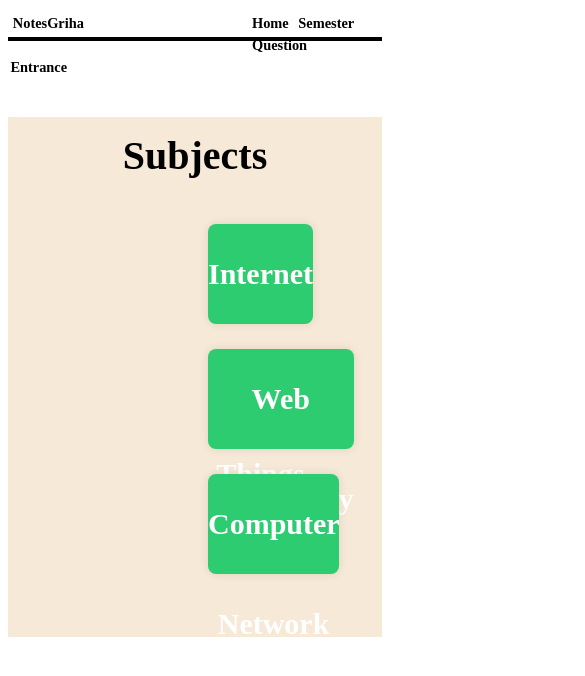
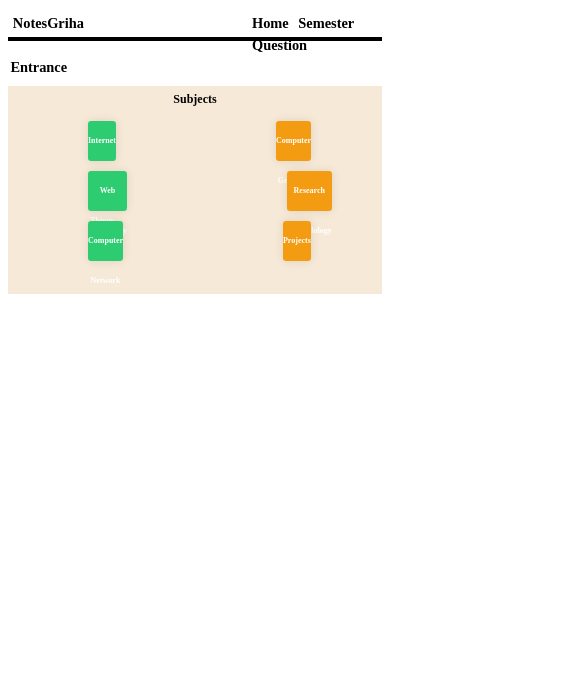
Before and after one commit to anilghale123/WebDevelopment, a plain HTML site: page noteHouse/fifthsem.html in a window 390 px wide. Shown: the top 676 px of the page, 585 px wide, since content can reach past the window. Drawn offline with Linux system fonts and the light colour scheme.

Commit message:
updated responsiveness for subjects page

```diff
--- a/noteHouse/semester.css
+++ b/noteHouse/semester.css
@@ -1,26 +1,30 @@
+
+html{
+    font-size: 62.5%;
+}
 #subjects{
-    height: 520px;
+    height: 52rem;
     width: auto;
     background-color: rgb(247, 233, 215);
 }
 
 #subjects p{
     text-align: center;
-    font-size: 40px;
-    padding-top: 15px;
+    font-size: 3rem;
+    padding-top: 1.5rem;
     font-weight: bold;
 }
 .sub {
     display: flex;
     justify-content: space-between;
-    margin-bottom: 20px;
-    padding-top: 5px;
-    margin-top: 20px;
+    margin-bottom: 2rem;
+    padding-top: 0.5rem;
+    margin-top: 2rem;
 }
 
 .sub a{
     text-decoration: none;
-    font-size: 30px;
+    font-size: 2rem;
     font-weight: bold;
 }
 
@@ -29,16 +33,16 @@
 }
 
 .block {
-    width: 355px;
-    height: 100px;
+    width: 35rem;
+    height: 10rem;
     text-align: center;
-    line-height: 100px;
-    font-size: 18px;
+    line-height: 10rem;
+    font-size: 1.8rem;
     color: #fff;
-    border-radius: 8px;
+    border-radius: 0.8rem;
     box-shadow: 0 0 10px rgba(0, 0, 0, 0.1);
-    margin-left: 200px;
-    margin-right: 200px;
+    margin-left: 20rem;
+    margin-right: 20rem;
 }
 
 /* Assign different background colors to each block */
@@ -57,3 +61,18 @@
 .block:nth-child(2) {
     background-color: #f39c12; /* Orange */
 }
+
+
+@media (max-width:998px) {
+    html{
+        font-size: 45%;
+    }
+
+}
+
+@media (max-width:768px) {
+    html{
+        font-size: 25%;
+    }
+
+}
```
